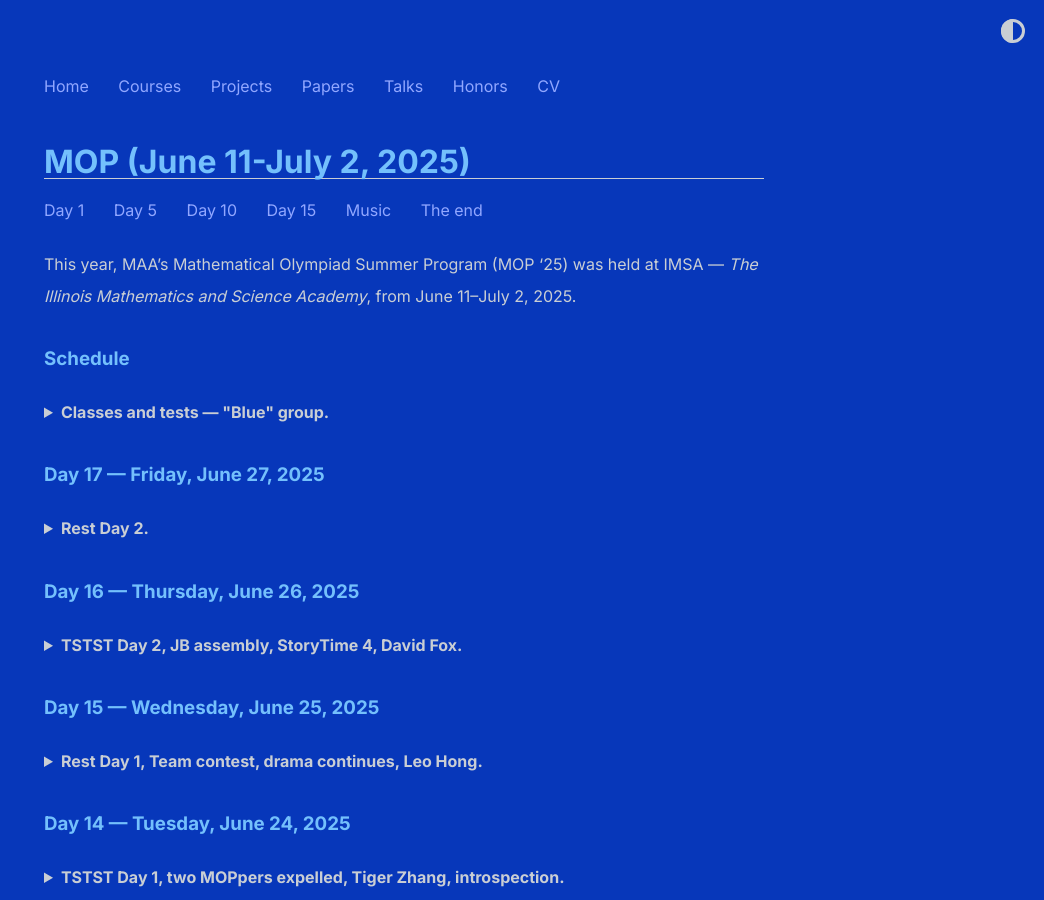
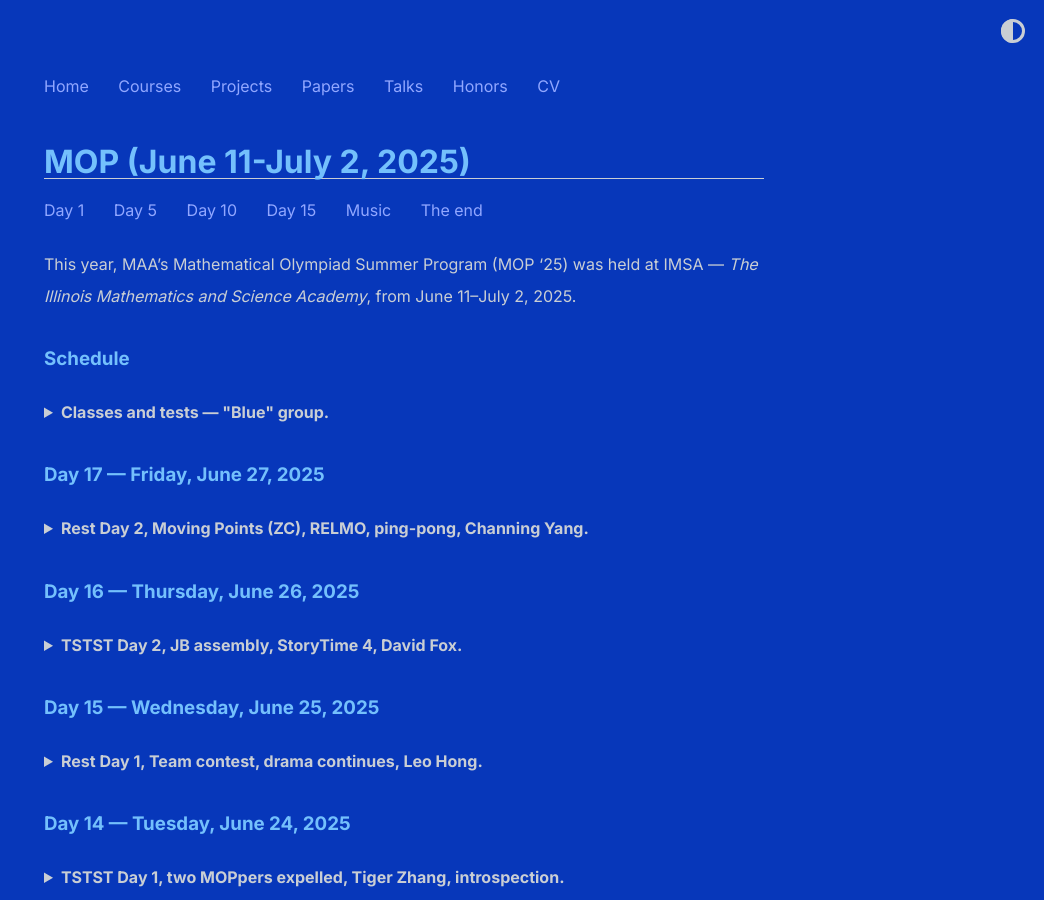
Before and after one commit to shihankanungo/shihankanungo.github.io, a Jekyll site: the page built from mop.md, in a window 1280 px wide and 900 px high. Shown: the whole window, without its empty margins (236-1280 px from the left). Built offline with Jekyll 4.4.1, drawn with Linux system fonts in a browser that asks for light colours.

Commit message:
Update mop.md

```diff
--- a/mop.md
+++ b/mop.md
@@ -20,7 +20,7 @@
 ### Day 17 &mdash; Friday, June 27, 2025
 
 <details>
-<summary><b>Rest Day 2.</b></summary>
+<summary><b>Rest Day 2, Moving Points (ZC), RELMO, ping-pong, Channing Yang.</b></summary>
 
 <br>
 First class was Inequalities III by Yang Liu. It was about a certain Putnam problem; and it was quite fun working through it.
```
